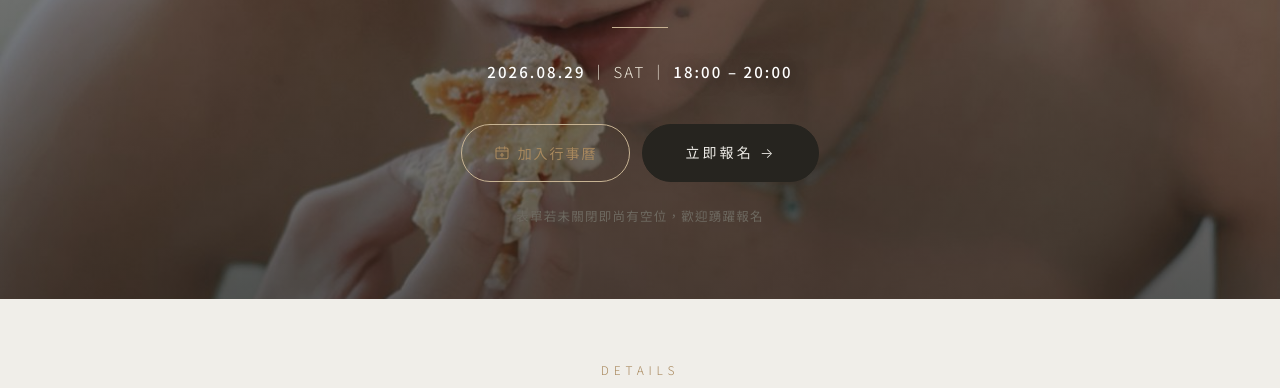
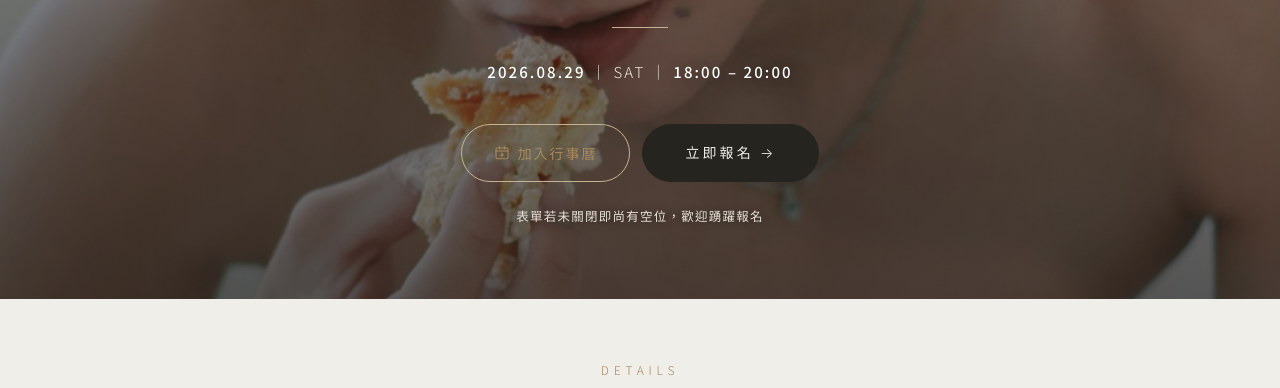
Before and after one commit to kevinhsu97/the21st, a plain HTML site: page index.html in a window 1280 px wide. Shown: the part 377-765 px from the top of the page. Drawn offline with nearby package versions, Linux system fonts and the light colour scheme.

Commit message:
Add files via upload

```diff
--- a/index.html
+++ b/index.html
@@ -45,6 +45,7 @@
   /* 主視覺圖(頁首) — 放 keyvisual.jpg 即自動當背景;沒有圖時顯示柔和底色 */
   .hero.has-kv{color:var(--cloud)}
   .hero.has-kv .eyebrow,.hero.has-kv .meta{color:#EDE7DA}
+  .hero.has-kv .notice-open{color:#E9E3D7;text-shadow:0 1px 10px rgba(0,0,0,.45)}
   .hero.has-kv h1,.hero.has-kv .zh,.hero.has-kv .meta strong{color:#fff;text-shadow:0 2px 16px rgba(0,0,0,.5)}
   .hero .kv-bg{
     position:absolute;inset:0;z-index:0;
```
